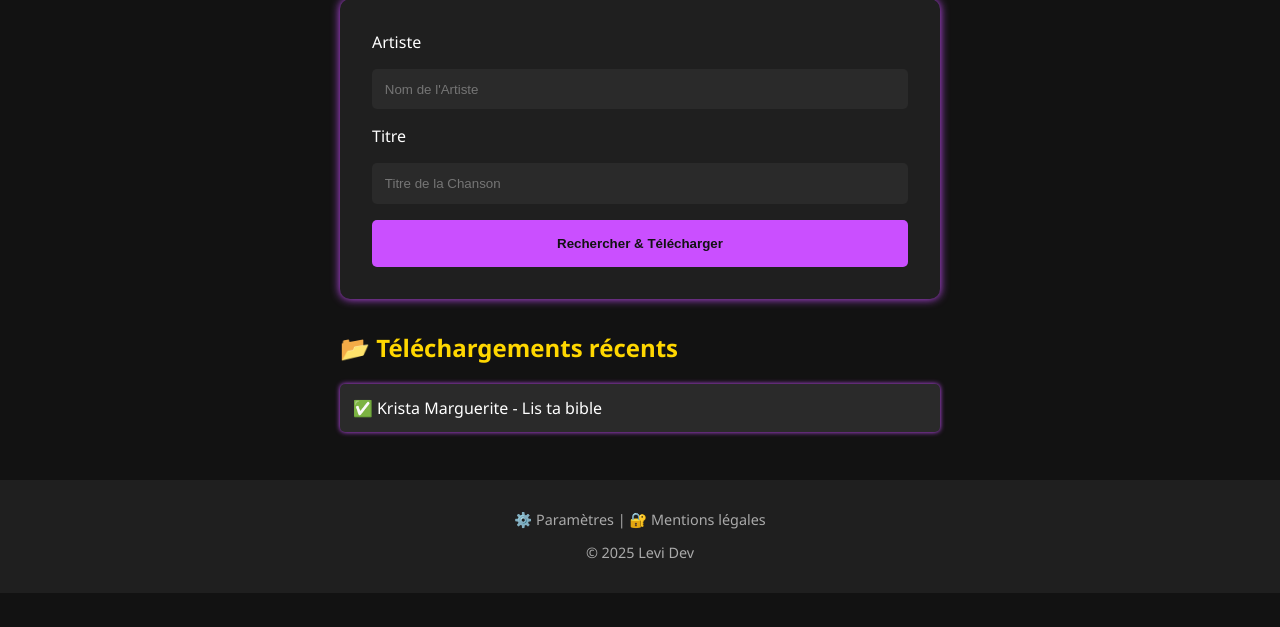
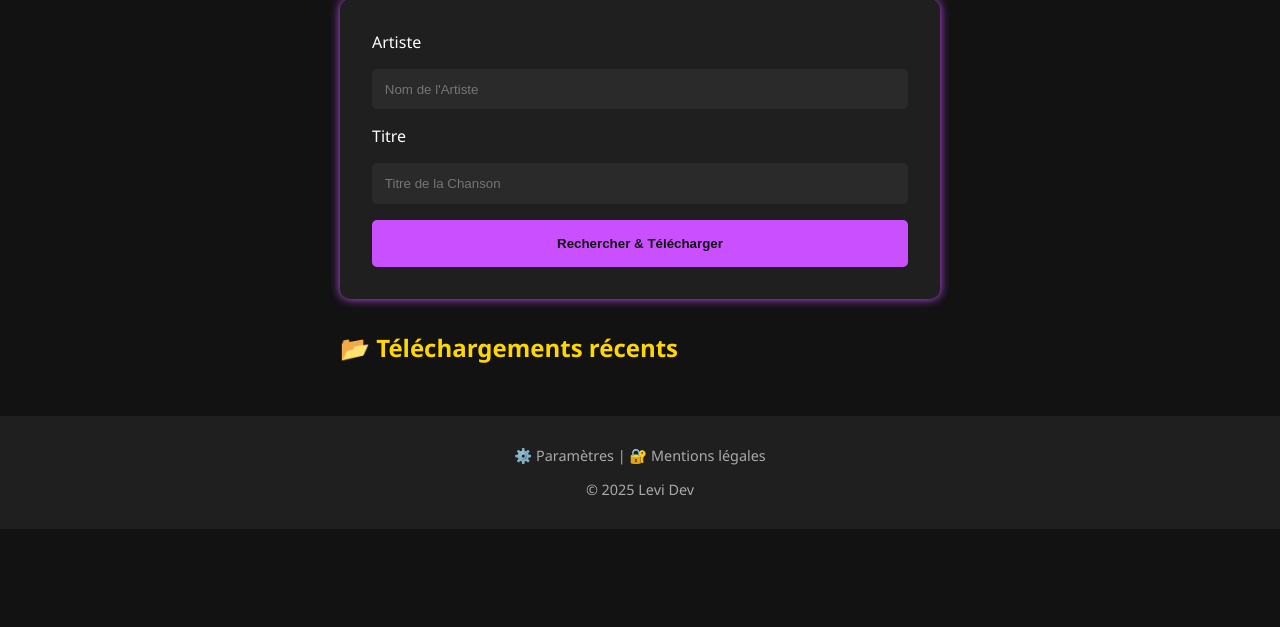
Before and after one commit to Lev-ii/music-downloader, a Flask app: page / in a window 1280 px wide. Shown: the part 173-800 px from the top of the page. Run offline with Flask 3, Linux system fonts and the light colour scheme.

Commit message:
Initial commit

```diff
--- a/templates/index.html
+++ b/templates/index.html
@@ -4,7 +4,7 @@
   <meta charset="UTF-8" />
   <meta name="viewport" content="width=device-width, initial-scale=1.0" />
   <title>Music Downloader by Levi</title>
-  <link rel="stylesheet" href="style.css" />
+  <link rel="stylesheet" href="{{ url_for('static', filename='style.css') }}">
 </head>
 <body>
   <header>
@@ -26,7 +26,6 @@
     <section class="history">
       <h2>📂 Téléchargements récents</h2>
       <ul id="download-list">
-        <li>✅ Krista Marguerite - Lis ta bible</li>
       </ul>
     </section>
   </main>
```
Also changed, not shown: 3 other files.
